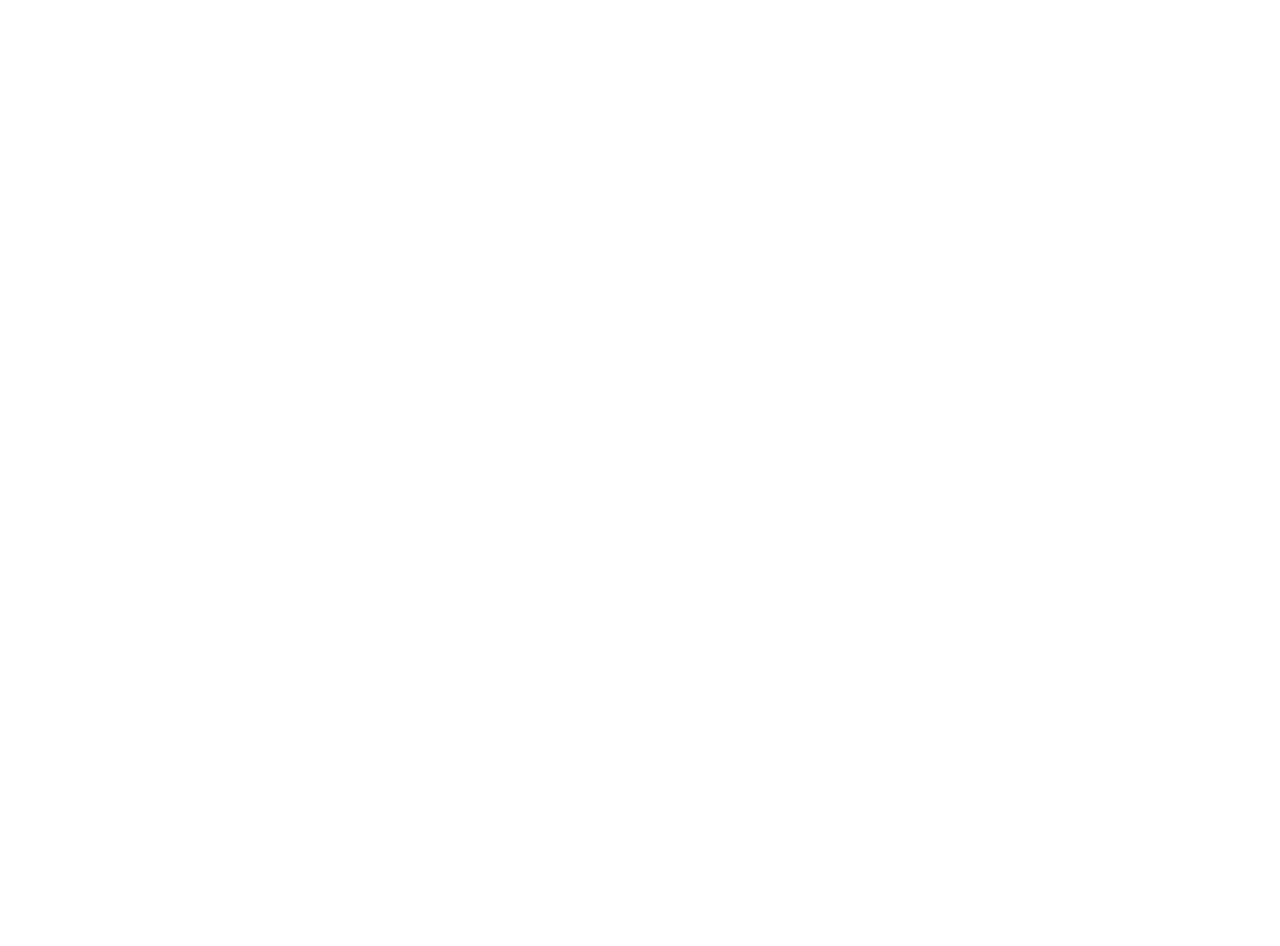
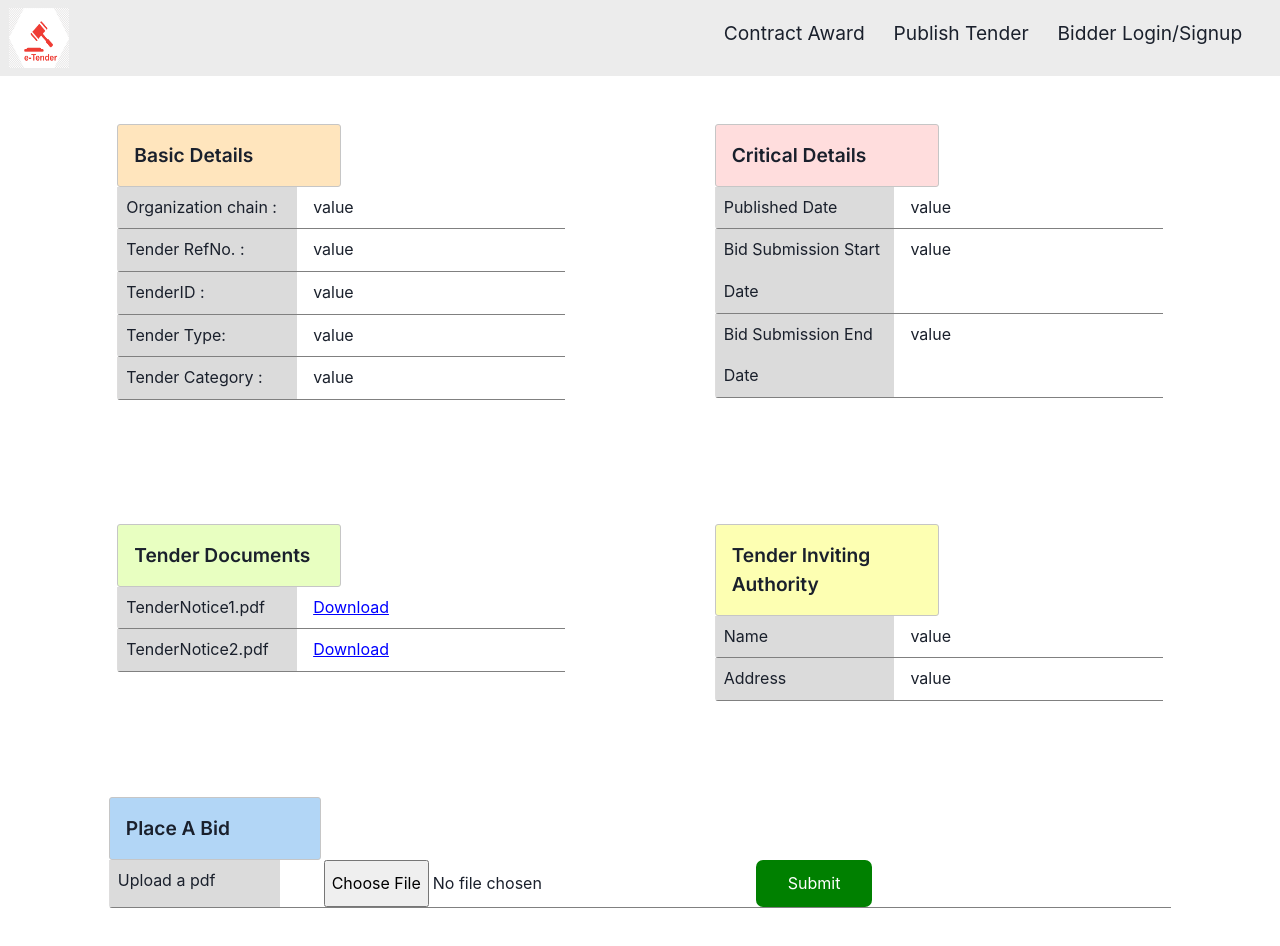
Before and after one commit to Abhiroop-Singh/Mini-Project, a React (Create React App) app in the folder client/: page /tenderdetails in a window 1280 px wide. Before the commit this address had no page. Shown: the top 946 px of the page. Before the commit the page ends 800 px from the top, so only its background shows below. Built offline with nearby package versions, Linux system fonts and the light colour scheme.

Commit message:
All Pages Completed

```diff
--- a/client/src/App.js
+++ b/client/src/App.js
@@ -6,6 +6,7 @@
 import UserDashboard from "./components/UserDashboard/UserDashboard";
 import ReviewerDashboard from "./components/ReviewerDashboard/ReviewerDashboard";
 import TenderList from "./components/Tenders/TenderList";
+import TenderDetails from "./components/Tenders/TenderDetails";
 
 function App() {
   return (
@@ -18,6 +19,7 @@
           <Route path="/user" element={<UserDashboard />} />
           <Route path="/review" element={<ReviewerDashboard />} />
           <Route path="/tenders" element={<TenderList />} />
+          <Route path="/tenderdetails" element={<TenderDetails />} />
         </Routes>
       </BrowserRouter>
     </>
--- a/client/src/components/Tenders/Tender.css
+++ b/client/src/components/Tenders/Tender.css
@@ -44,3 +44,87 @@
   border-radius: 4px;
   padding: 1rem 3rem;
 }
+.maindetailstend {
+  display: flex;
+  justify-content: space-evenly;
+}
+.leftpart {
+  padding: 3rem 2rem;
+  width: 40%;
+}
+.rightpart {
+  padding: 3rem 2rem;
+  width: 40%;
+}
+.headingslisting {
+  padding: 1rem 1rem;
+  border: 1px solid rgb(198, 198, 198);
+  width: 50%;
+  border-radius: 3px;
+  font-family: "Inter";
+  font-size: larger;
+}
+#bdetails {
+  background: #ffe5bd;
+}
+#tenderdoc {
+  background: #e8ffc1;
+}
+
+#criticald {
+  background: #ffdddd;
+}
+#inviter {
+  background: #fdffb2;
+}
+.listingdata {
+  padding-bottom: 3rem;
+}
+#listdata1,
+#listdata2 {
+  min-height: 50vh;
+}
+.textspan1 {
+  display: flex;
+  line-height: 2.6rem;
+  border-bottom: 1px solid gray;
+  border-left: 1px solid rgb(222, 221, 221);
+  border-bottom-left-radius: 3px;
+}
+.texth2 {
+  font-size: medium;
+  background-color: #dbdbdb;
+  width: 40%;
+  padding-left: 0.5rem;
+}
+.textp2 {
+  padding-left: 1rem;
+}
+.linkpdf1 {
+  padding-left: 1rem;
+  color: blue;
+  text-decoration: underline;
+}
+#upbid {
+  width: 83%;
+  margin: auto;
+  padding-bottom: 4rem;
+}
+#upbid1 {
+  background: #b2d6f6;
+  width: 20%;
+}
+#h12323 {
+  width: 16%;
+}
+.upbidinner {
+  display: flex;
+  justify-content: space-around;
+  width: 60%;
+}
+#submitbuttonbidup {
+  padding: 0 2rem;
+  background-color: green;
+  color: white;
+  border-radius: 7px;
+}
--- a/client/src/components/Tenders/TenderDetails.jsx
+++ b/client/src/components/Tenders/TenderDetails.jsx
@@ -30,6 +30,98 @@
           </li>
         </ul>
       </nav>
+      <div className="maindetailstend">
+        <div className="leftpart">
+          <div className="listingdata" id="listdata1">
+            <div className="headingslisting" id="bdetails">
+              Basic Details
+            </div>
+            <div className="textspan1">
+              <h1 className="texth2">Organization chain : &nbsp;</h1>
+              <p className="textp2"> value</p>
+            </div>
+            <div className="textspan1">
+              <h1 className="texth2">Tender RefNo. : &nbsp;</h1>
+              <p className="textp2"> value</p>
+            </div>
+            <div className="textspan1">
+              <h1 className="texth2">TenderID : &nbsp;</h1>
+              <p className="textp2"> value</p>
+            </div>
+            <div className="textspan1">
+              <h1 className="texth2">Tender Type: &nbsp;</h1>
+              <p className="textp2"> value</p>
+            </div>
+            <div className="textspan1">
+              <h1 className="texth2">Tender Category : &nbsp;</h1>
+              <p className="textp2"> value</p>
+            </div>
+          </div>
+          <div className="listingdata">
+            <div className="headingslisting" id="tenderdoc">
+              Tender Documents
+            </div>
+            <div className="textspan1">
+              <h1 className="texth2">TenderNotice1.pdf &nbsp;</h1>
+              <Link to={"/"} className="linkpdf1">
+                Download
+              </Link>
+            </div>
+            <div className="textspan1">
+              <h1 className="texth2">TenderNotice2.pdf &nbsp;</h1>
+              <Link to={"/"} className="linkpdf1">
+                Download
+              </Link>
+            </div>
+          </div>
+        </div>
+        <div className="rightpart">
+          <div className="listingdata" id="listdata1">
+            <div className="headingslisting" id="criticald">
+              Critical Details
+            </div>
+            <div className="textspan1">
+              <h1 className="texth2">Published Date &nbsp;</h1>
+              <p className="textp2"> value</p>
+            </div>
+            <div className="textspan1">
+              <h1 className="texth2">Bid Submission Start Date &nbsp;</h1>
+              <p className="textp2"> value</p>
+            </div>
+            <div className="textspan1">
+              <h1 className="texth2">Bid Submission End Date &nbsp;</h1>
+              <p className="textp2"> value</p>
+            </div>
+          </div>
+          <div className="listingdata">
+            <div className="headingslisting" id="inviter">
+              Tender Inviting Authority
+            </div>
+            <div className="textspan1">
+              <h1 className="texth2">Name &nbsp;</h1>
+              <p className="textp2"> value</p>
+            </div>
+            <div className="textspan1">
+              <h1 className="texth2">Address &nbsp;</h1>
+              <p className="textp2"> value</p>
+            </div>
+          </div>
+        </div>
+      </div>
+      <div id="upbid">
+        <div className="headingslisting" id="upbid1">
+          Place A Bid
+        </div>
+        <div className="textspan1">
+          <h1 className="texth2" id="h12323">
+            Upload a pdf &nbsp;
+          </h1>
+          <div className="upbidinner">
+            <input type="file" name="" id="" />
+            <input type="submit" value="Submit" id="submitbuttonbidup" />
+          </div>
+        </div>
+      </div>
     </div>
   );
 };
```
